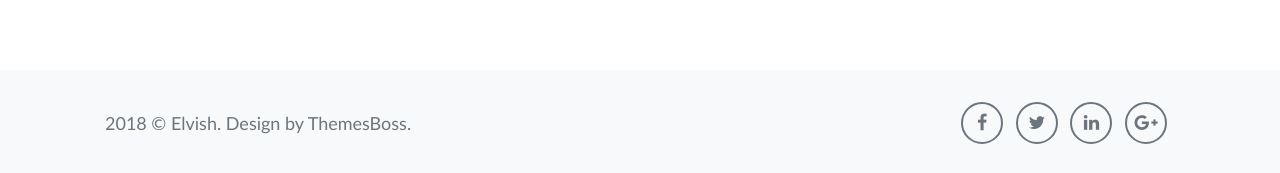
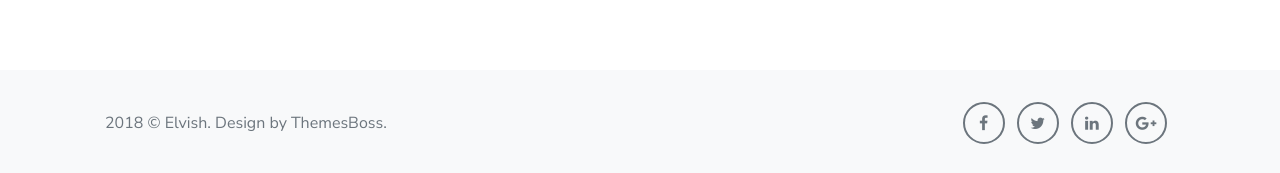
Before and after one commit to front-end-by-rimantas/19-grupe-portfolio-elvish, a website: page index.html in a window 1280 px wide. Shown: the part 5951-6124 px from the top of the page. Drawn offline with Linux system fonts and the light colour scheme; files whose address does not match are found by name.

Commit message:
Update footer.css
Pataisytas font.

```diff
--- a/css/components/footer.css
+++ b/css/components/footer.css
@@ -2,7 +2,6 @@
     display: inline-block;
     padding: 0 15px;
     background: var(--secondary-color);
-    font-family: var(--p-font);
     color: var(--light-text-color);
 }
 .footer > .row {
@@ -13,7 +12,8 @@
     display: inline-block;
     margin: 8px 0;
     line-height: 42px;
-    font-size: 18px;
+    font-family: var(--p-font);
+    font-size: 16px;
     font-weight: 400px;
     text-align: left;
 }
@@ -21,7 +21,8 @@
     display: inline-block;
     float: right;
     margin: 8px 0;
-    font-size: 18px;
+    font-family: var(--p-font);
+    font-size: 16px;
     font-weight: 400px;
 }
 .footer .socials .fa {
@@ -33,7 +34,7 @@
     width: 42px;
     height: 42px;
     margin-right: 8px;
-    font-size: 18px;
+    font-size: 16px;
     line-height: 38px;
     text-align: center;
     text-decoration: none;
```
